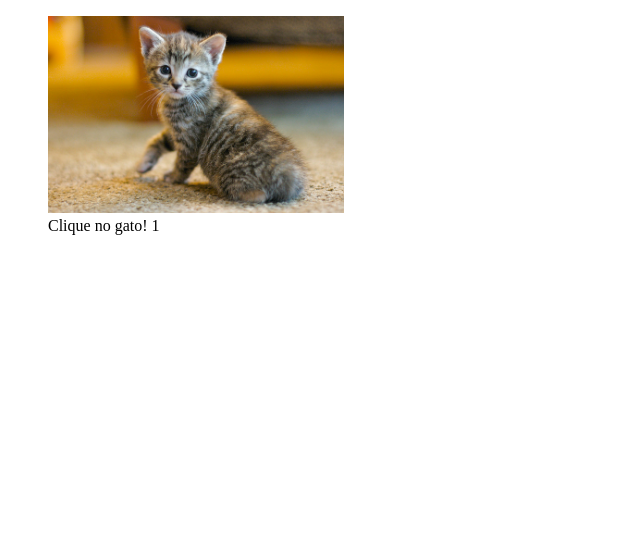
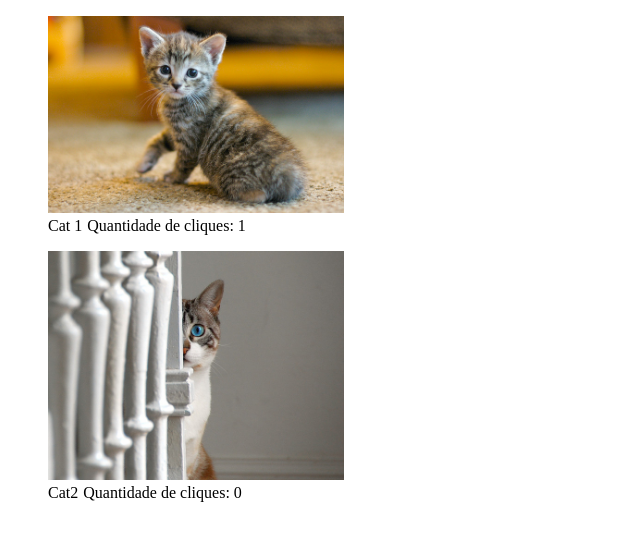
Before and after one commit to extevao/udacity-javascript-design-patterns, a plain HTML site: page cat-clicker/index.html in a window 1280 px wide. Both pictures are taken after a click on the picture 196 px from the left and 114 px from the top of the page. Shown: the whole page, without its empty margins (0-640 px from the left). Drawn offline with Linux system fonts and the light colour scheme.

Commit message:
Lista de gatos

```diff
--- a/cat-clicker/css/style.css
+++ b/cat-clicker/css/style.css
@@ -4,6 +4,10 @@ img {
     cursor: pointer;
 }
 
-.container-center {
+.container {
     align-items: center;
 }
+
+figcaption span {
+    margin-left: 5px;
+}
--- a/cat-clicker/index.html
+++ b/cat-clicker/index.html
@@ -7,14 +7,8 @@
     <title>Cat Clicker</title>
 </head>
 <body>
-    <div class="container-center">
-        <figure>
-            <img id="cat-image" src="./img/cat-one.jpg" alt="">
-            <figcaption>
-                Clique no gato!
-                <span id="cat-clicks-info"></span>
-            </figcaption>
-        </figure>
+    <div class="container">
+
     </div>
 
     <script src="./js/app.js"></script>
--- a/cat-clicker/js/app.js
+++ b/cat-clicker/js/app.js
@@ -4,14 +4,56 @@ const catInfo = document.getElementById('cat-clicks-info')
 const catImage = document.getElementById('cat-image')
 let amountOfClicks = 0
 
-catImage.addEventListener('click', (event) => {
-    event.preventDefault()
 
-    amountOfClicks++
-    updateClickLabel(amountOfClicks)
-})
+const cats = [
+    {
+        name: 'Cat 1',
+        image_path: './img/cat-one.jpg',
+        amountClicks: 0
+    },
+    {
+        name: 'Cat2',
+        image_path: './img/cat-two.jpg',
+        amountClicks: 0
+    }
+]
 
 
-function updateClickLabel(catCLickAmount) {
-    catInfo.textContent = catCLickAmount
+function init() {
+    renderListCats()
 }
+
+function renderListCats() {
+    cats.forEach(creatCatElement)
+}
+
+function creatCatElement(cat) {
+    const container = document.querySelector('.container')
+    const figure = document.createElement('figure')
+    const img = document.createElement('img')
+    const figcaption = document.createElement('figcaption')
+    const span = document.createElement('span')
+
+
+    span.innerHTML = 'Quantidade de cliques: 0'
+    img.addEventListener('click', handleClickCat(cat, span))
+    img.src = cat.image_path
+    figcaption.innerText = cat.name
+
+    figcaption.appendChild(span)
+    figure.appendChild(img)
+    figure.appendChild(figcaption)
+
+    container.appendChild(figure)
+}
+
+
+function handleClickCat(cat, span) {
+    return (event) => {
+        console.log('[handleClickCat]', { event, cat, span })
+        cat.amountClicks++
+        span.innerText = `Quantidade de cliques: ${cat.amountClicks}`
+    }
+}
+
+init()
```
Also changed, not shown: 1 other file.
